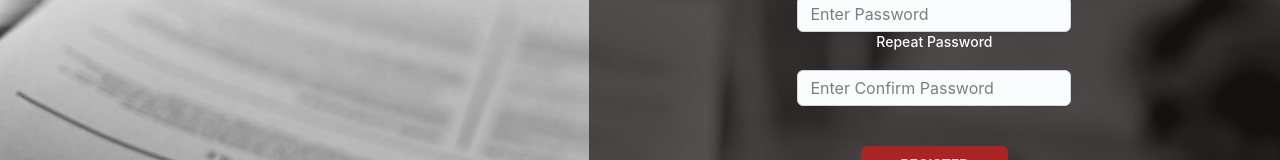
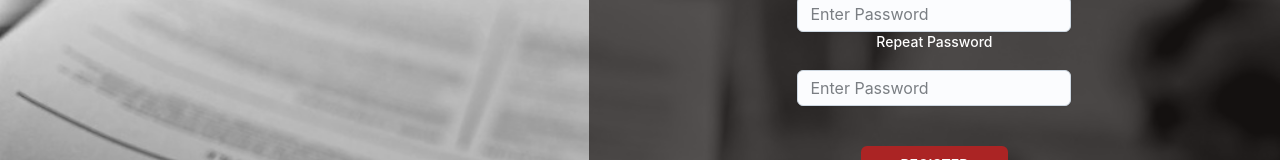
Before and after one commit to stelmaszczykadrian/jobFever-frontend, a React (Create React App) app in the folder jobfever/: page /register in a window 1280 px wide. Shown: the part 352-512 px from the top of the page. Built offline with nearby package versions, Linux system fonts and the light colour scheme.

Commit message:
Refactor: exporting inputs to separate files

```diff
--- a/jobfever/src/components/login/Register.js
+++ b/jobfever/src/components/login/Register.js
@@ -10,7 +10,9 @@ import Logo from "./Logo";
 import SocialmediaButtons from "./SocialmediaButtons";
 import axiosFetch from './axiosFetch'
 import RedButton from "./RedButton";
-import {UserInputValidationStyleComponent} from "./UserInputValidationStyleComponent";
+import {UserInputValidationStyleComponent} from "./input-components/UserInputValidationStyleComponent";
+import UsernameInput from "./input-components/UsernameInput";
+import PasswordInput from "./input-components/PasswordInput";
 
 
 function Register() {
@@ -104,41 +106,30 @@ function Register() {
                             <FormControl width="40">
                                 <FormLabel sx={{alignSelf: 'center', color: 'white'}}>Email</FormLabel>
                                 <UserInputValidationStyleComponent>
-                                    <Input
-                                        type="text"
-                                        name="username"
-                                        placeholder='jobFever@email.com'
-                                        value={input.username}
-                                        onChange={onInputChange}
-                                        onBlur={validateInput}
-                                    /></UserInputValidationStyleComponent>
+                                    <UsernameInput value = {input.username}
+                                                   onChange={onInputChange}
+                                                   onBlur={validateInput}/>
+                                </UserInputValidationStyleComponent>
                                 {error.username && <span className='err'>{error.username}</span>}
                             </FormControl>
                             <FormControl>
                                 <FormLabel
                                     sx={{alignSelf: 'center', color: 'white'}}>Password</FormLabel>
                                 <UserInputValidationStyleComponent>
-                                    <Input
-                                        type="password"
-                                        name="password"
-                                        placeholder='Enter Password'
-                                        value={input.password}
+                                    <PasswordInput name = {'password'} value={input.password}
                                         onChange={onInputChange}
                                         onBlur={validateInput}
-                                    ></Input></UserInputValidationStyleComponent>
+                                    />
+                                </UserInputValidationStyleComponent>
                                 {error.password && <span className='err'>{error.password}</span>}
                             </FormControl>
                             <FormControl>
                                 <FormLabel sx={{border: '1px', alignSelf: 'center', color: 'white'}}>Repeat
                                     Password</FormLabel>
                                 <UserInputValidationStyleComponent>
-                                    <Input
-                                        type="password"
-                                        name="confirmPassword"
-                                        placeholder='Enter Confirm Password'
-                                        value={input.confirmPassword}
-                                        onChange={onInputChange}
-                                        onBlur={validateInput}
+                                    <PasswordInput name = {'confirmPassword'} value={input.confirmPassword}
+                                                   onChange={onInputChange}
+                                                   onBlur={validateInput}
                                     />
                                 </UserInputValidationStyleComponent>
                                 {error.confirmPassword && <span className='err'>{error.confirmPassword}</span>}
--- /dev/null
+++ b/jobfever/src/components/login/input-components/PasswordInput.jsx
@@ -0,0 +1,12 @@
+import Input from "@mui/joy/Input";
+
+export default function PasswordInput(name, input){
+    return(
+        <Input
+            type="password"
+            name={name}
+            placeholder='Enter Password'
+            value = {input.value}
+        />
+    )
+}
--- /dev/null
+++ b/jobfever/src/components/login/input-components/UsernameInput.jsx
@@ -0,0 +1,12 @@
+import React from "react";
+import Input from "@mui/joy/Input";
+
+export default function UsernameInput(){
+    return(
+        <Input
+            type="text"
+            name="username"
+            placeholder='jobFever@email.com'
+        />
+    )
+}
```
Also changed, not shown: jobfever/src/components/login/input-components/UserInputValidationStyleComponent.jsx (renamed from jobfever/src/components/login/UserInputValidationStyleComponent.jsx).
